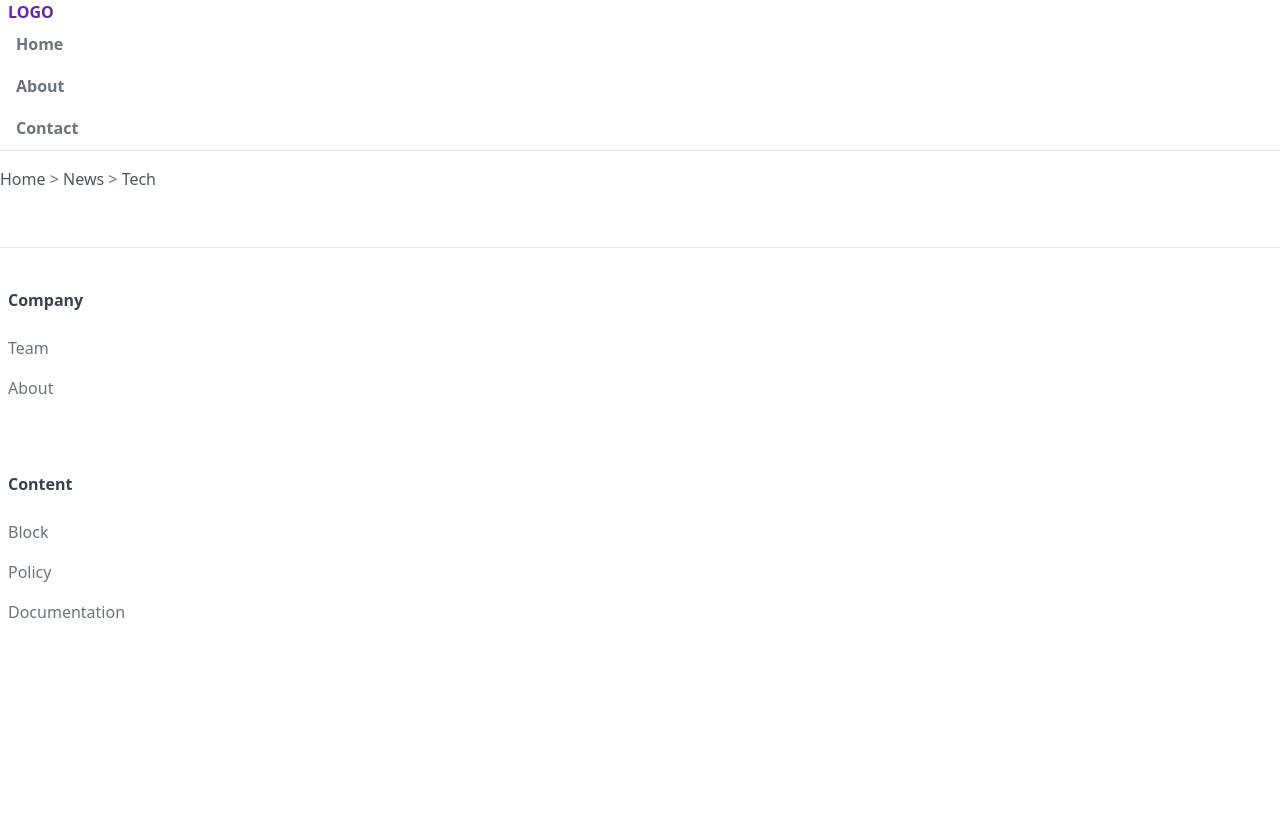
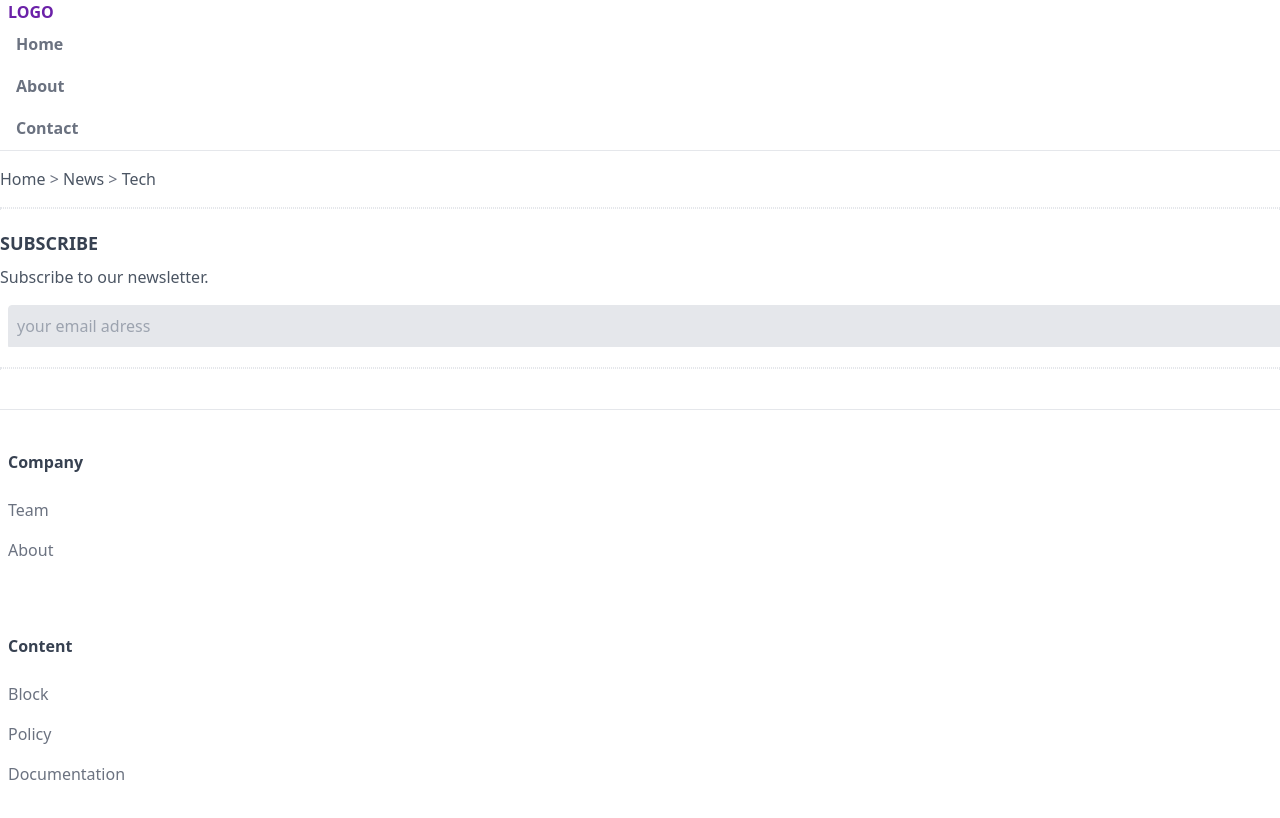
Before and after one commit to Gapotchenko-Yakov/tailwind-news, a website: page index.html in a window 1280 px wide. Drawn offline with nearby package versions, Linux system fonts and the light colour scheme; files that its build step writes are made by us from their sources.

Commit message:
Add subscribe form and dividers.

```diff
--- a/index.html
+++ b/index.html
@@ -48,6 +48,25 @@
           <a href="#" class="text-gray-600 hover:text-gray-900">Tech</a>
         </div>
       </div>
+
+      <!-- divider -->
+      <div class="border border-dotted"></div>
+
+      <!-- subscribe -->
+      <div class="my-5">
+        <h5 class="uppercase font-bold text-lg text-gray-700 mb-2">
+          Subscribe
+        </h5>
+        <p class="text-gray-600 mb-4">Subscribe to our newsletter.</p>
+        <input
+          type="email"
+          placeholder="your email adress"
+          class="text-gray-700 bg-gray-200 p-2 w-full mx-2 border rounded-t hover:text-gray-700"
+        />
+      </div>
+
+      <!-- divider -->
+      <div class="border border-dotted"></div>
     </main>
 
     <!-- footer -->
```
